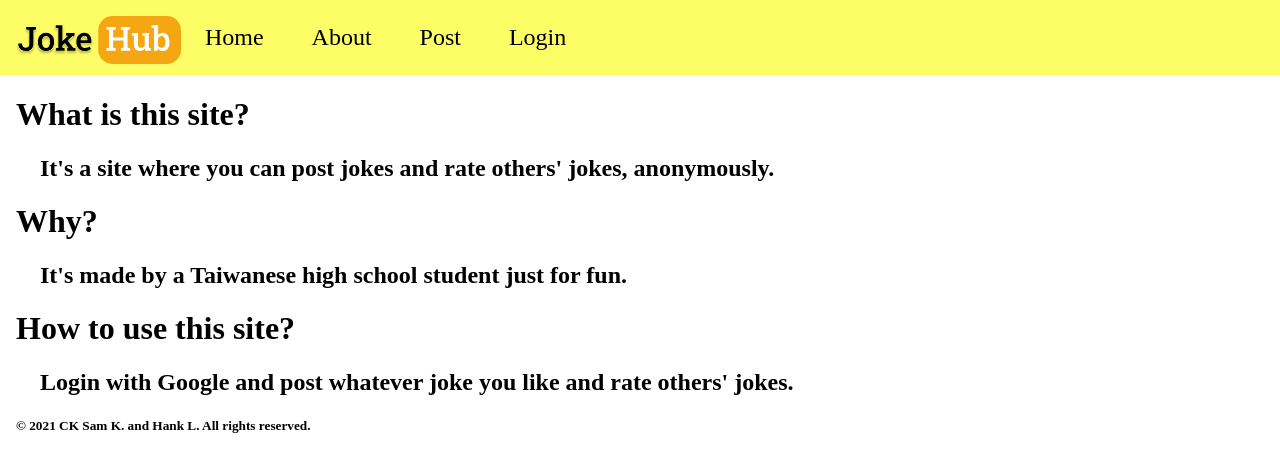
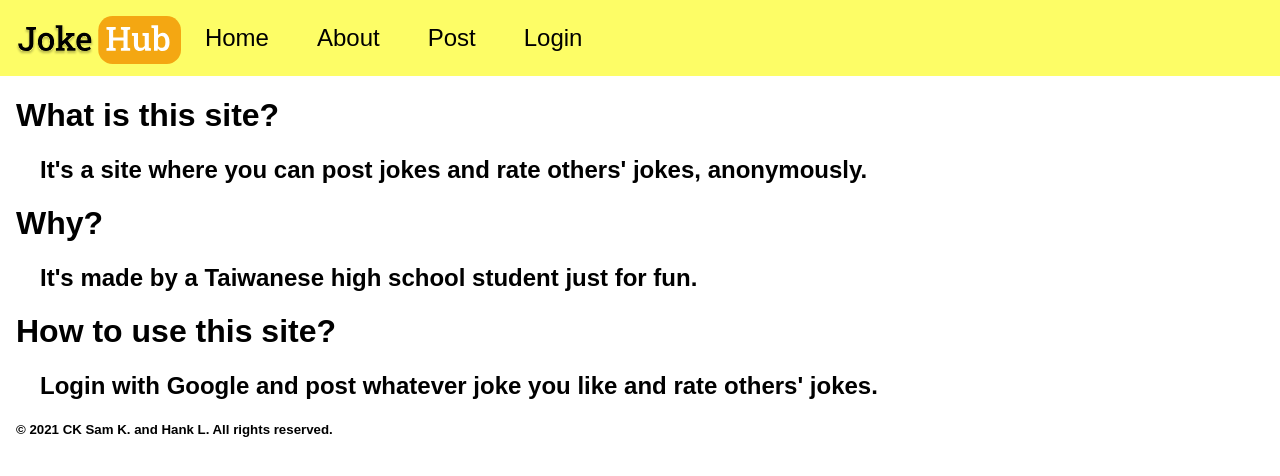
Before and after one commit to SamTech37/jokehub, a React (Create React App) app: page /about in a window 1280 px wide. Shown: the top 476 px of the page. Built offline with nearby package versions, Linux system fonts and the light colour scheme; no server answers; the database is empty.

Commit message:
add font: Arial, fixed slider layer bug

```diff
--- a/src/App.js
+++ b/src/App.js
@@ -112,13 +112,14 @@ function App() {
 
   return (
     <Router>
+      <Container>
         <NavBar
           signIn={userSignIn}
           signOut={userSignOut}
           mobileUserSignIn={mobileUserSignIn}
           signed={signed}
         />
-      <Body>
+
         <Routes>
           <Route
             path="/post"
@@ -141,14 +142,15 @@ function App() {
             }
           />
         </Routes>
-      </Body>
+      </Container>
     </Router>
   );
 }
 
-const Body = styled.div`
+const Container = styled.div`
   height: 100%;
   background: #fff;
+  font-family: Arial, Helvetica, sans-serif;
 `;
 
 export default App;
--- a/src/Components/About.js
+++ b/src/Components/About.js
@@ -4,7 +4,6 @@ import styled from "styled-components";
 const Body = styled.div`
   margin-right: 1em;
   margin-left: 1em;
-  font-family: "Times New Roman", Times, serif;
   h2 {
     padding-left: 1em;
   }
--- a/src/Components/ListItem.js
+++ b/src/Components/ListItem.js
@@ -147,7 +147,7 @@ export default function ListItem({
         <Spacer />
         <Body>
           <div>
-            <h2>{content}</h2>
+            <h2 style={{ fontWeight: 500 }}>{content}</h2>
 
             <div className="ratingSec">
               <div className="g">
@@ -159,7 +159,9 @@ export default function ListItem({
                   </h1>
                 </div>
               </div>
-              <p>{`out of ${rates} rates`}</p>
+              <p
+                style={{ fontWeight: "bold" }}
+              >{`average out of ${rates} rates`}</p>
               <Slider>
                 <div className="field">
                   <input
--- a/src/Components/NavBar.js
+++ b/src/Components/NavBar.js
@@ -11,6 +11,7 @@ const MobileNav = styled.div`
   width: 100%;
   display: flex;
   flex-direction: row;
+  font-weight: 500;
   a {
     -webkit-tap-highlight-color: #fdfd6688;
   }
@@ -38,7 +39,7 @@ const MobileNav = styled.div`
     width: 100%;
     height: ${(props) => (props.open ? "100%" : "0")};
     position: fixed;
-    z-index: 99;
+    z-index: 999;
     top: 0;
     left: 0;
     background-color: rgba(0, 0, 0, 0.9);
@@ -90,6 +91,7 @@ const Nav = styled.div`
   width: 100%;
   display: flex;
   flex-direction: row;
+  font-weight: 500;
   img {
     max-width: 12em;
     min-width: 5em;
```
Lines whose indentation alone changed are shown as unchanged.
